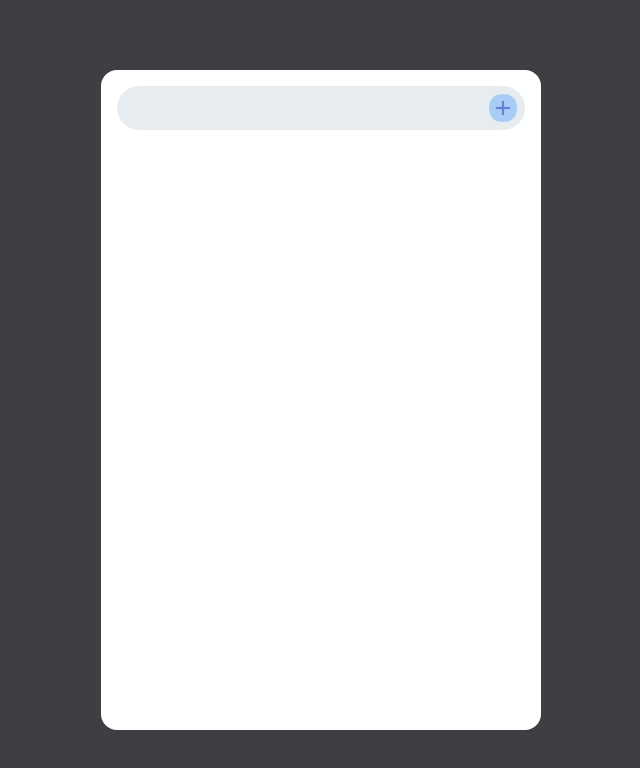
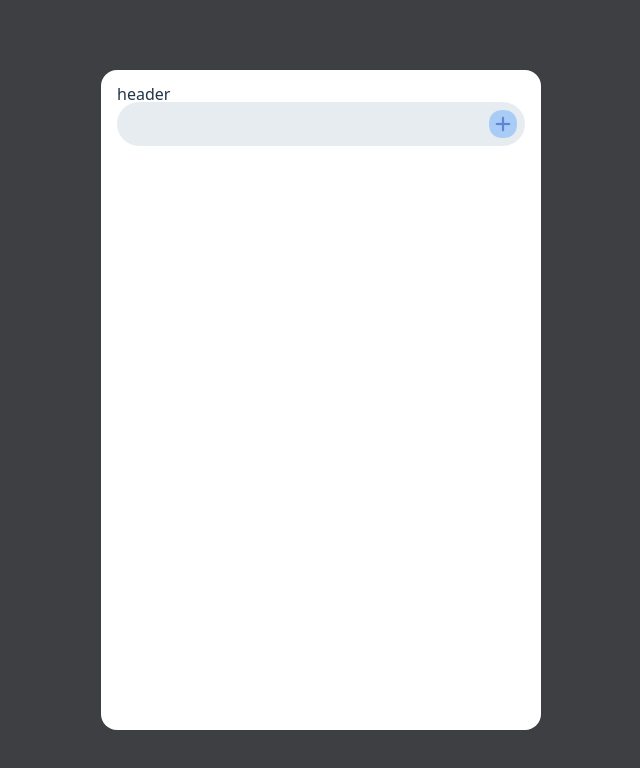
Before and after one commit to minji105/Todo-List, a React (Vite) app: page / in a window 1280 px wide. Shown: the top 768 px of the page, without its empty margins (319-959 px from the left). Built offline with nearby package versions, Linux system fonts and the light colour scheme.

Commit message:
✨ Feat: header.jsx 파일 생성
- header.jsx 파일 생성
- 기본 레이아웃으로 추가 및 App 스타일 수정

```diff
--- a/src/App.jsx
+++ b/src/App.jsx
@@ -1,14 +1,29 @@
-import { BrowserRouter, Routes, Route } from 'react-router-dom'
+import { BrowserRouter, Routes, Route } from 'react-router-dom';
+import styled from 'styled-components';
 import './App.css'
-import Home from './pages/Home'
+import Home from './pages/Home';
+import Header from './components/Header';
 
+const TodoContainer = styled.div`
+  width: 440px;
+  height: 660px;
+  margin: 0 auto;
+  padding: 16px;
+  background-color: #fff;
+  border-radius: 16px;
+  display: flex;
+  flex-direction: column;
+`
 
 function App() {
   return (
     <BrowserRouter>
-      <Routes>
-        <Route path='/' element={<Home />} />
-      </Routes>
+      <TodoContainer>
+        <Header />
+        <Routes>
+          <Route path='/' element={<Home />} />
+        </Routes>
+      </TodoContainer>
     </BrowserRouter>
   )
 }
--- /dev/null
+++ b/src/components/Header.jsx
@@ -0,0 +1,11 @@
+import React from 'react';
+
+function Header() {
+  return (
+    <div>
+      header
+    </div>
+  );
+}
+
+export default Header;
--- a/src/pages/Home.jsx
+++ b/src/pages/Home.jsx
@@ -1,16 +1,6 @@
 import { useReducer, useRef, useState } from "react";
 import styled from "styled-components";
 
-const StyledTodoList = styled.div`
-  width: 440px;
-  height: 660px;
-  margin: 0 auto;
-  padding: 16px;
-  background-color: #fff;
-  border-radius: 16px;
-  display: flex;
-  flex-direction: column;
-`
 const StyledInput = styled.div`
   background-color: #e6ecf0;
   padding: 8px 8px 8px 16px;
@@ -100,7 +90,7 @@
   }
 
   return (
-    <StyledTodoList>
+    <>
       <StyledInput>
         <input type="text" ref={inputRef} />
         <StyledButton onClick={handleAddTodo}>
@@ -135,7 +125,7 @@
           </ModalContent>
         </Modal>
       )}
-    </StyledTodoList>
+    </>
   );
 }
 
```
